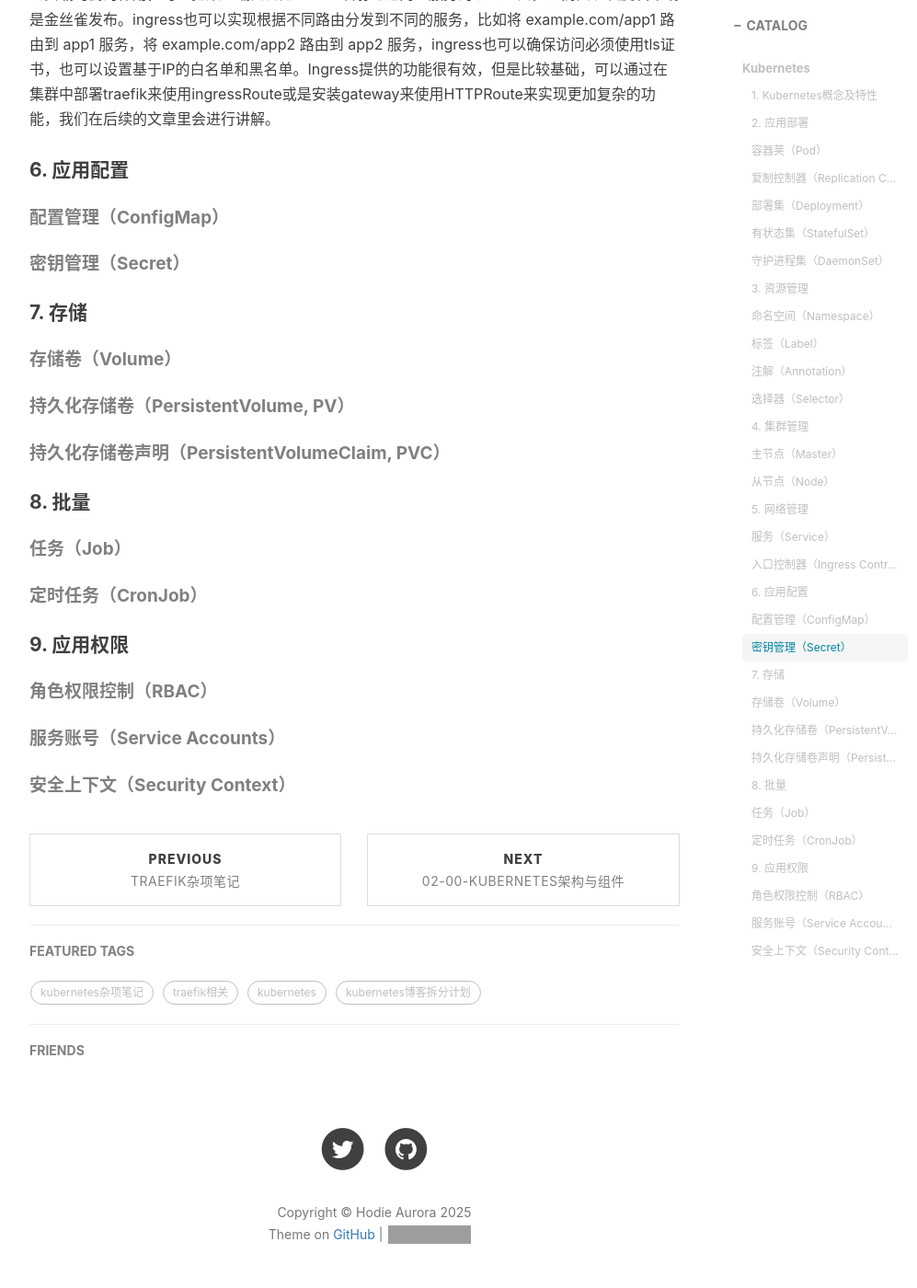
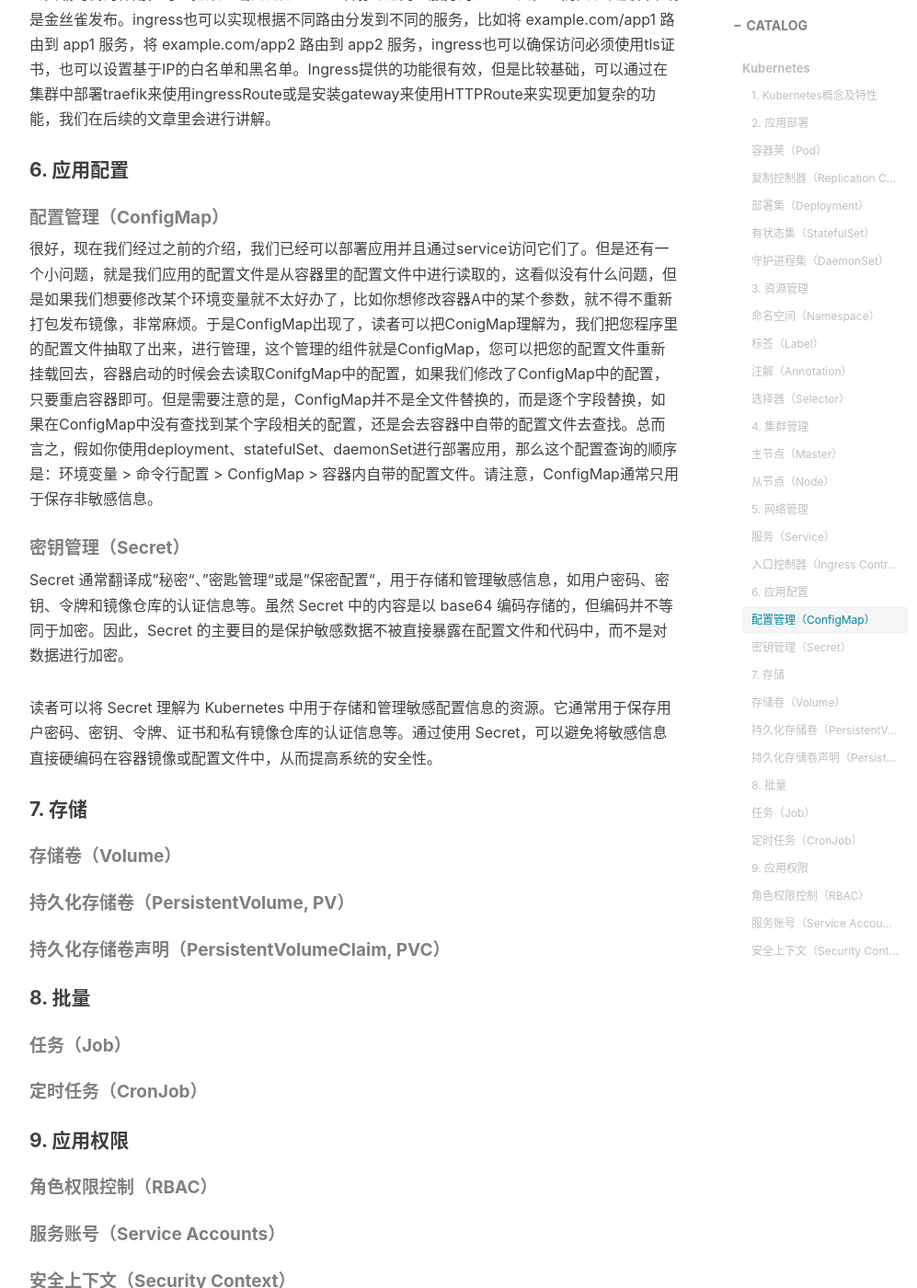
Before and after one commit to hodie-aurora/hodie-aurora.github.io, a Jekyll site: the page built from _posts/2015-01-14-01-00-kubernetes基础.md, in a window 1280 px wide and 1400 px high, scrolled down 4580 px. Shown: the whole window at 92% size, without its empty margins (233-1230 px from the left). Built offline with Jekyll 4.4.1, drawn with Linux system fonts in a browser that asks for light colours; nearby versions of some CDN libraries; comment, search, counter and statistics services are not loaded; grey boxes are pictures that could not be loaded.

Commit message:
configmap & secert

```diff
--- a/_posts/2015-01-14-01-00-kubernetes基础.md
+++ b/_posts/2015-01-14-01-00-kubernetes基础.md
@@ -93,7 +93,13 @@ Ingress是kubernetes提供的基础流量控制组件，提供了一些基础的
 
 ##### **配置管理（ConfigMap）**
 
+很好，现在我们经过之前的介绍，我们已经可以部署应用并且通过service访问它们了。但是还有一个小问题，就是我们应用的配置文件是从容器里的配置文件中进行读取的，这看似没有什么问题，但是如果我们想要修改某个环境变量就不太好办了，比如你想修改容器A中的某个参数，就不得不重新打包发布镜像，非常麻烦。于是ConfigMap出现了，读者可以把ConigMap理解为，我们把您程序里的配置文件抽取了出来，进行管理，这个管理的组件就是ConfigMap，您可以把您的配置文件重新挂载回去，容器启动的时候会去读取ConifgMap中的配置，如果我们修改了ConfigMap中的配置，只要重启容器即可。但是需要注意的是，ConfigMap并不是全文件替换的，而是逐个字段替换，如果在ConfigMap中没有查找到某个字段相关的配置，还是会去容器中自带的配置文件去查找。总而言之，假如你使用deployment、statefulSet、daemonSet进行部署应用，那么这个配置查询的顺序是：环境变量 > 命令行配置 > ConfigMap > 容器内自带的配置文件。请注意，ConfigMap通常只用于保存非敏感信息。
+
 ##### **密钥管理（Secret）**
+
+Secret 通常翻译成”秘密“、”密匙管理“或是”保密配置“，用于存储和管理敏感信息，如用户密码、密钥、令牌和镜像仓库的认证信息等。虽然 Secret 中的内容是以 base64 编码存储的，但编码并不等同于加密。因此，Secret 的主要目的是保护敏感数据不被直接暴露在配置文件和代码中，而不是对数据进行加密。
+
+读者可以将 Secret 理解为 Kubernetes 中用于存储和管理敏感配置信息的资源。它通常用于保存用户密码、密钥、令牌、证书和私有镜像仓库的认证信息等。通过使用 Secret，可以避免将敏感信息直接硬编码在容器镜像或配置文件中，从而提高系统的安全性。
 
 #### 7. 存储
 
```
